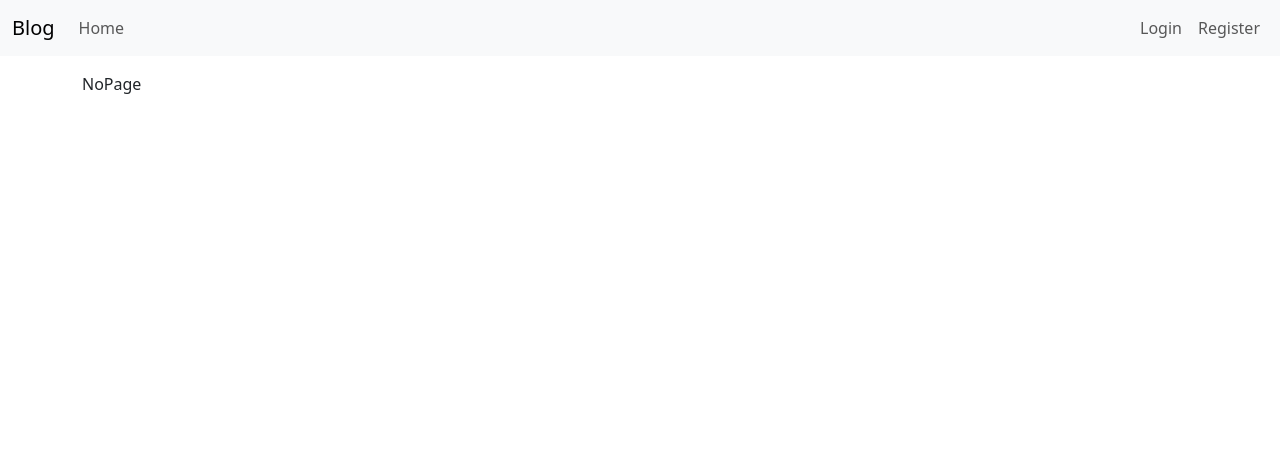
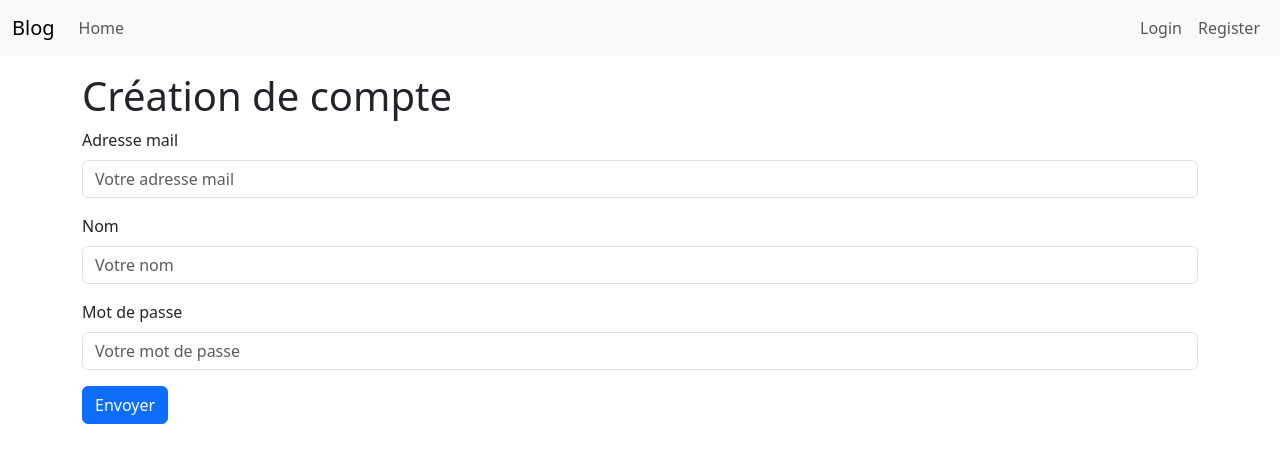
Before and after one commit to Julien-FRA/kata-blog, a React (Create React App) app in the folder client/: page /register in a window 1280 px wide. Shown: the top 462 px of the page. Built offline with nearby package versions, Linux system fonts and the light colour scheme; no server answers.

Commit message:
<feat/client>: Api factory + enregistrement utilisateur

```diff
--- a/client/package.json
+++ b/client/package.json
@@ -14,6 +14,7 @@
     "react": "^18.3.1",
     "react-bootstrap": "^2.10.4",
     "react-dom": "^18.3.1",
+    "react-hook-form": "^7.52.2",
     "react-router-dom": "^6.26.0",
     "react-scripts": "5.0.1",
     "typescript": "^4.9.5",
--- a/client/src/Router.tsx
+++ b/client/src/Router.tsx
@@ -2,12 +2,14 @@ import React from "react";
 import { BrowserRouter, Routes, Route } from "react-router-dom";
 import { Home } from "./pages/Home";
 import { NoPage } from "./pages/NoPage";
+import { Register } from "./pages/Register";
 
 const Router = () => {
   return (
     <BrowserRouter>
       <Routes>
         <Route path="/" element={<Home />} />
+        <Route path="/register" element={<Register />} />
         <Route path="*" element={<NoPage />} />
       </Routes>
     </BrowserRouter>
--- /dev/null
+++ b/client/src/components/Form/Register/index.tsx
@@ -0,0 +1,55 @@
+import React from "react";
+import { useForm, SubmitHandler } from "react-hook-form";
+import Button from "react-bootstrap/Button";
+import Form from "react-bootstrap/Form";
+import { CreateUserDto } from "../../../utils/types/user.type";
+import { userRegister } from "../../../utils/api/user.api";
+
+export const FormRegister = () => {
+  const { register, setValue, handleSubmit } = useForm<CreateUserDto>();
+
+  const onSubmit = handleSubmit(async (data: CreateUserDto) => {
+    const res = await userRegister({
+      email: data.email,
+      name: data.name,
+      password: data.password,
+    });
+
+    console.log(res);
+  });
+
+  return (
+    <Form onSubmit={onSubmit}>
+      <Form.Group className="mb-3" controlId="formEmail">
+        <Form.Label>Adresse mail</Form.Label>
+        <Form.Control
+          required
+          type="email"
+          placeholder="Votre adresse mail"
+          {...register("email")}
+        />
+      </Form.Group>
+      <Form.Group className="mb-3" controlId="formName">
+        <Form.Label>Nom</Form.Label>
+        <Form.Control
+          required
+          type="name"
+          placeholder="Votre nom"
+          {...register("name")}
+        />
+      </Form.Group>
+      <Form.Group className="mb-3" controlId="formPassword">
+        <Form.Label>Mot de passe</Form.Label>
+        <Form.Control
+          required
+          type="password"
+          placeholder="Votre mot de passe"
+          {...register("password")}
+        />
+      </Form.Group>
+      <Button variant="primary" type="submit">
+        Envoyer
+      </Button>
+    </Form>
+  );
+};
--- /dev/null
+++ b/client/src/pages/Register.tsx
@@ -0,0 +1,11 @@
+import React from "react";
+import { FormRegister } from "../components/Form/Register";
+
+export const Register = () => {
+  return (
+    <div>
+      <h1>Création de compte</h1>
+      <FormRegister />
+    </div>
+  );
+};
--- /dev/null
+++ b/client/src/utils/api/factory.api.ts
@@ -0,0 +1,31 @@
+const responseErrorHandler = (error: unknown) => {
+  return Promise.reject(error);
+};
+
+const apiFactory = (baseUrl: string) => ({
+  post: async <TInput, TOutput>(
+    path: string,
+    data: TInput
+  ): Promise<TOutput> => {
+    try {
+      const response = await fetch(`${baseUrl}${path}`, {
+        method: "POST",
+        mode: "cors",
+        cache: "no-cache",
+        credentials: "same-origin",
+        headers: {
+          "Content-Type": "application/json",
+        },
+        redirect: "follow",
+        referrerPolicy: "no-referrer",
+        body: JSON.stringify(data),
+      });
+
+      return response.json() as Promise<TOutput>;
+    } catch (error) {
+      return responseErrorHandler(error);
+    }
+  },
+});
+
+export const api = apiFactory(`${process.env.REACT_APP_API_URL}`);
--- /dev/null
+++ b/client/src/utils/api/user.api.ts
@@ -0,0 +1,5 @@
+import { CreateUserDto } from "../types/user.type";
+import { api } from "./factory.api";
+
+export const userRegister = async (data: CreateUserDto) =>
+  await api.post("/auth/register", data);
```
Also changed, not shown: client/src/utils/types/user.type.ts (added, +10 -0 lines), 1 other file (tests, documents, lock files or other folders).
